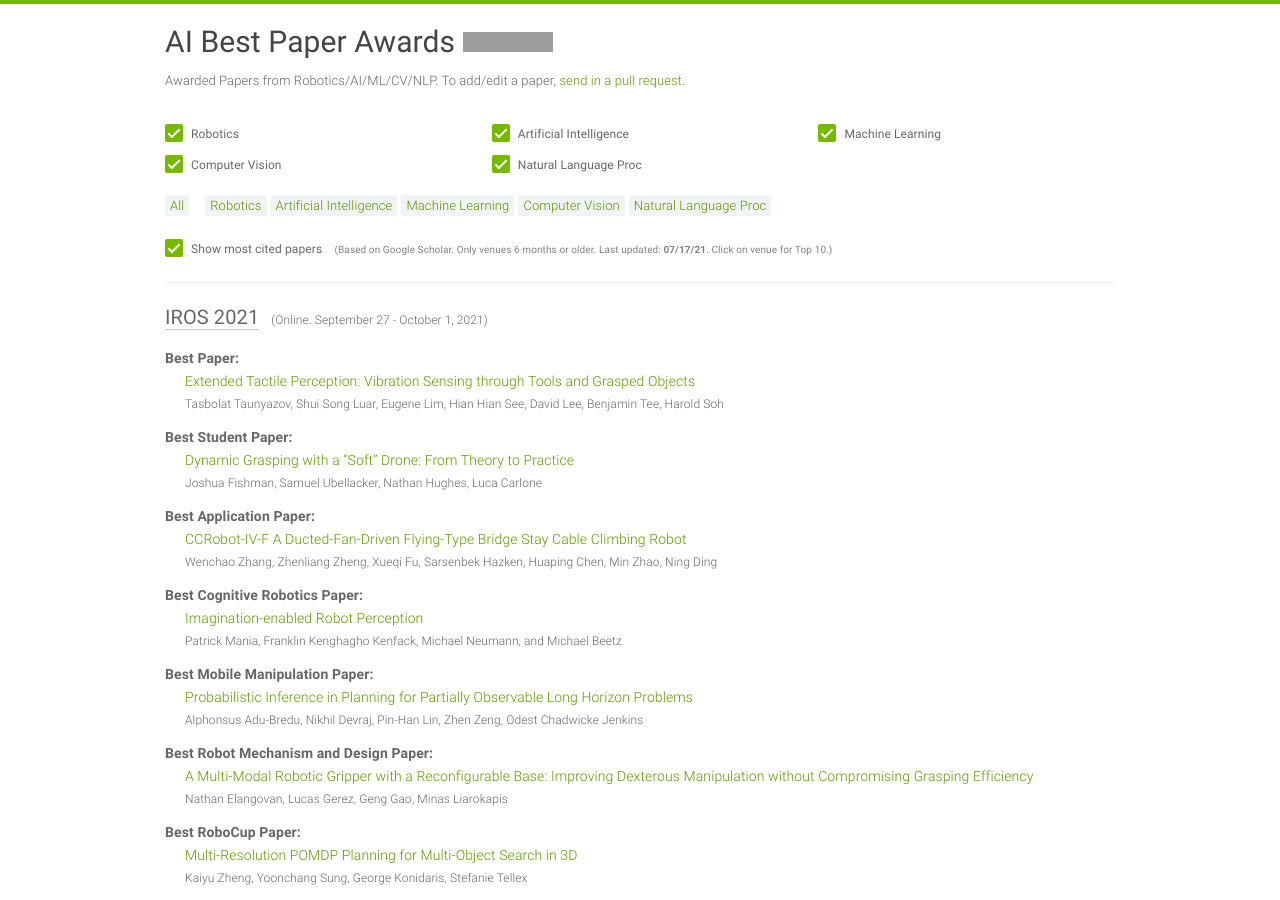
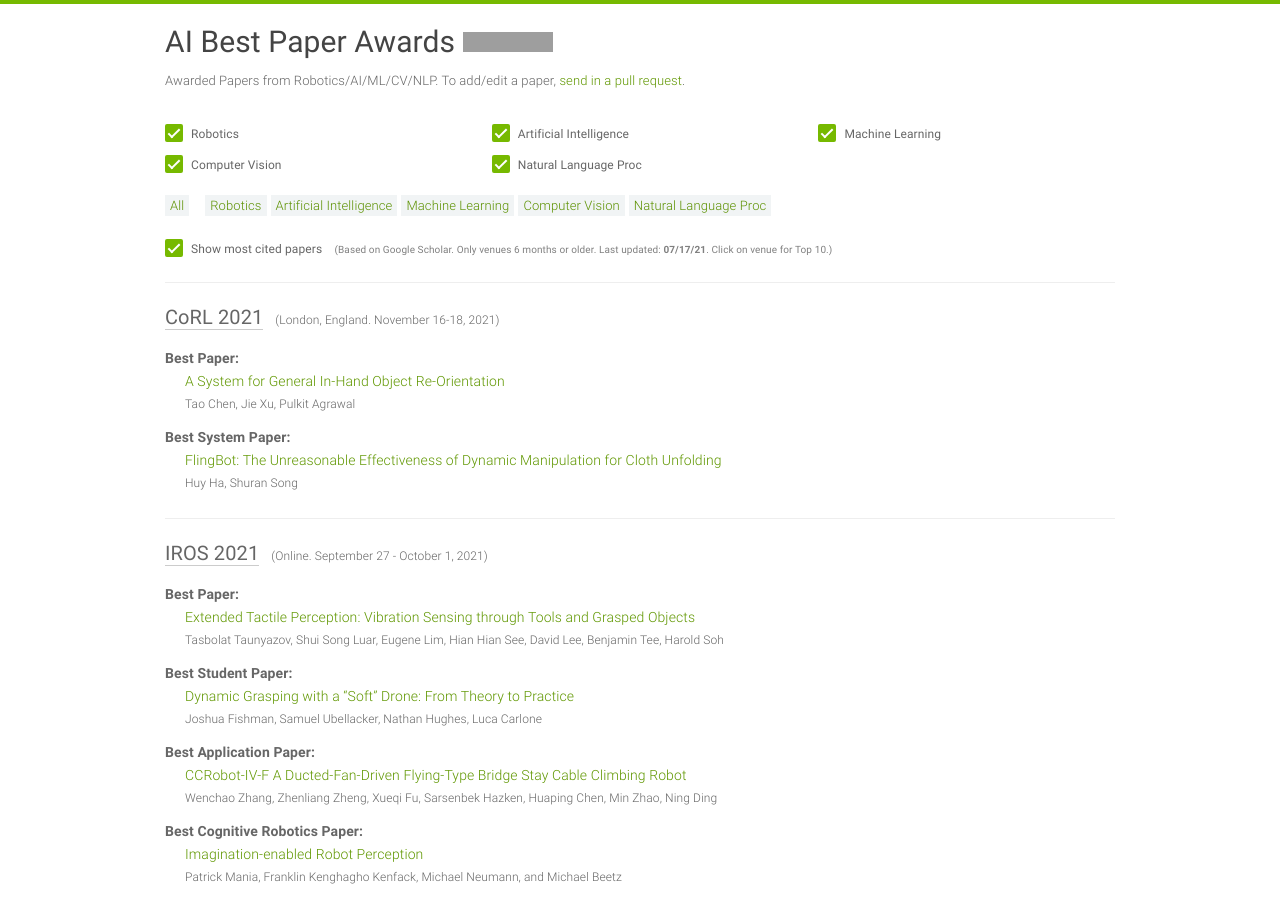
Before and after one commit to clemense/ai-bestpapers, a Jekyll site: the page built from index.html, in a window 1280 px wide and 900 px high. Built offline with Jekyll 4.4.1, drawn with Linux system fonts in a browser that asks for light colours; grey boxes are pictures that could not be loaded.

Commit message:
add CoRL 2021

```diff
--- a/_data/papers.yml
+++ b/_data/papers.yml
@@ -1,4 +1,22 @@
 ---
+
+- venue: CoRL
+  year: 2021
+  awards:
+  - award: Best Paper
+    title: A System for General In-Hand Object Re-Orientation
+    author: Tao Chen, Jie Xu, Pulkit Agrawal
+    link: https://openreview.net/forum?id=7uSBJDoP7tY
+    source: https://www.robot-learning.org/program/awards_2021
+  - award: Best System Paper
+    title: 'FlingBot: The Unreasonable Effectiveness of Dynamic Manipulation for Cloth
+      Unfolding'
+    author: Huy Ha, Shuran Song
+    link: https://openreview.net/forum?id=0QJeE5hkyFZ
+    source: https://www.robot-learning.org/program/awards_2021
+  place: London, England
+  date: November 16-18, 2021
+  sub: RO
 
 - venue: IROS
   year: 2021
@@ -312,7 +330,7 @@
     link: https://www.aclweb.org/anthology/2020.emnlp-main.445/
     source: https://2020.emnlp.org/blog/2020-11-19-best-papers/
   - award: Best Demonstration Paper
-    title: '🤗 Transformers: State-of-the-art Natural Language Processing'
+    title: "\U0001F917 Transformers: State-of-the-art Natural Language Processing"
     author: Thomas Wolf, Lysandre Debut, Victor Sanh, Julien Chaumond, Clement Delangue,
       Anthony Moi, Pierric Cistac, Tim Rault, Rémi Louf, Morgan Funtowicz, Joe Davison,
       Sam Shleifer, Patrick von Platen, Clara Ma, Yacine Jernite, Julien Plu, Canwen
```
Also changed, not shown: README.md.
